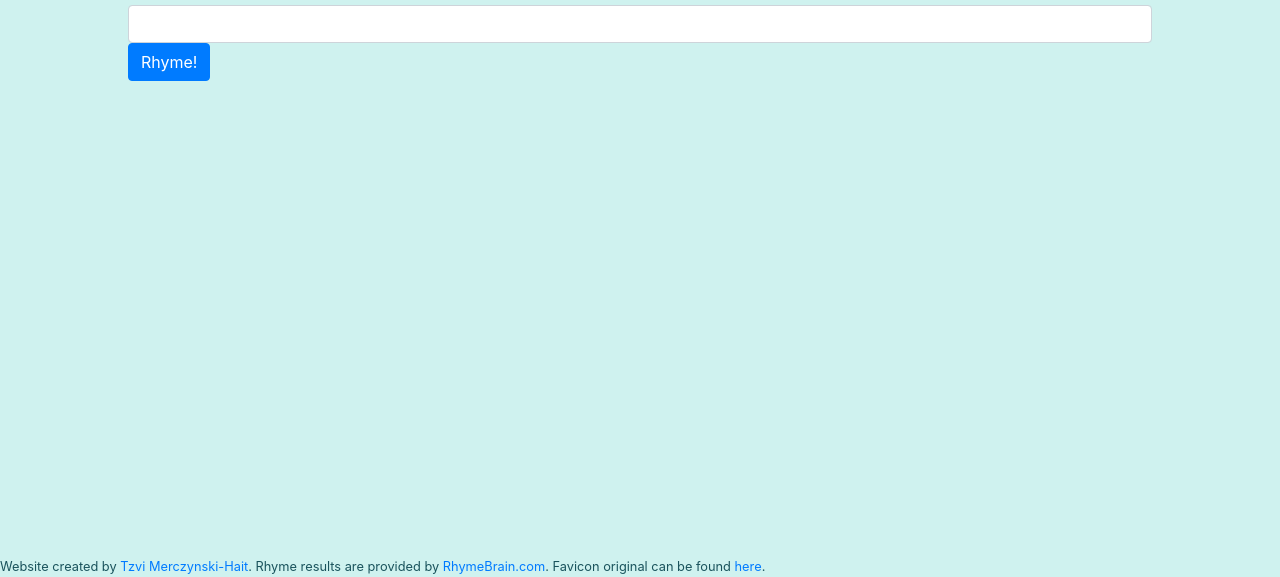
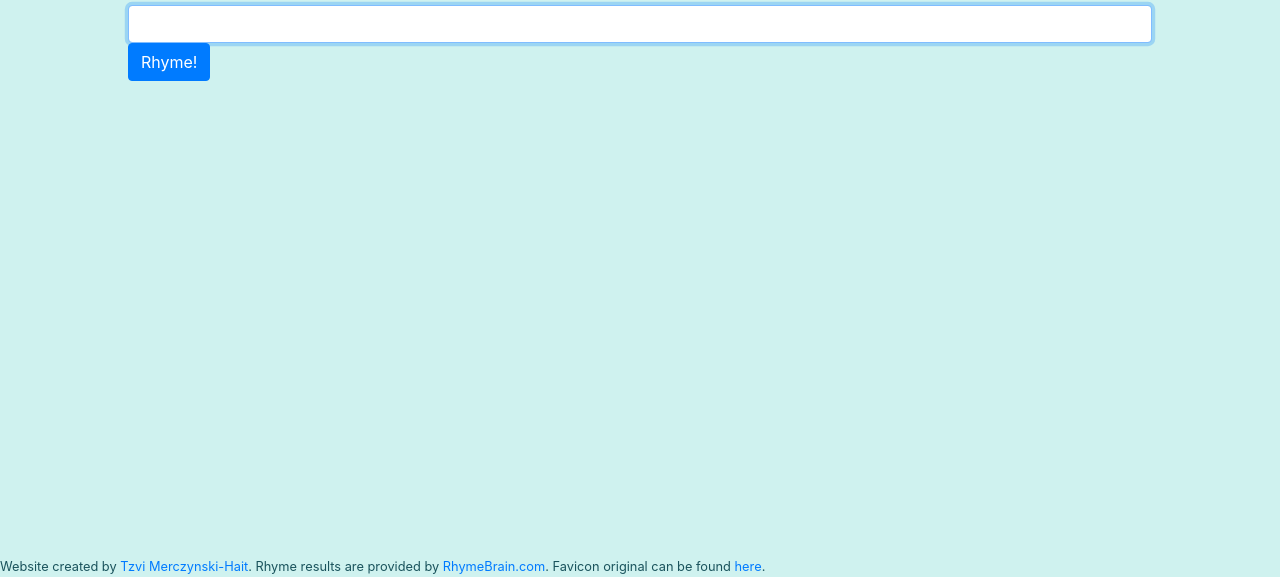
Before and after one commit to andrewmh20/getarhyme, a plain HTML site: page index.html in a window 1280 px wide. Shown: the part 223-800 px from the top of the page. Drawn offline with nearby package versions, Linux system fonts and the light colour scheme.

Commit message:
autofocus

```diff
--- a/index.html
+++ b/index.html
@@ -41,7 +41,7 @@
         <form id="rhymeInputForm" action="javascript:getRhymes()">
             <div class="form-group">
                 <label for="RhymeBrainInput">Words that Rhyme with:</label>
-                <input type="search" class="form-control" id="RhymeBrainInput" name="value">
+                <input type="search" class="form-control" id="RhymeBrainInput" name="value" autofocus>
                 <button type="submit" class="btn btn-primary">Rhyme!</button>
             </div>
         </form>
```
